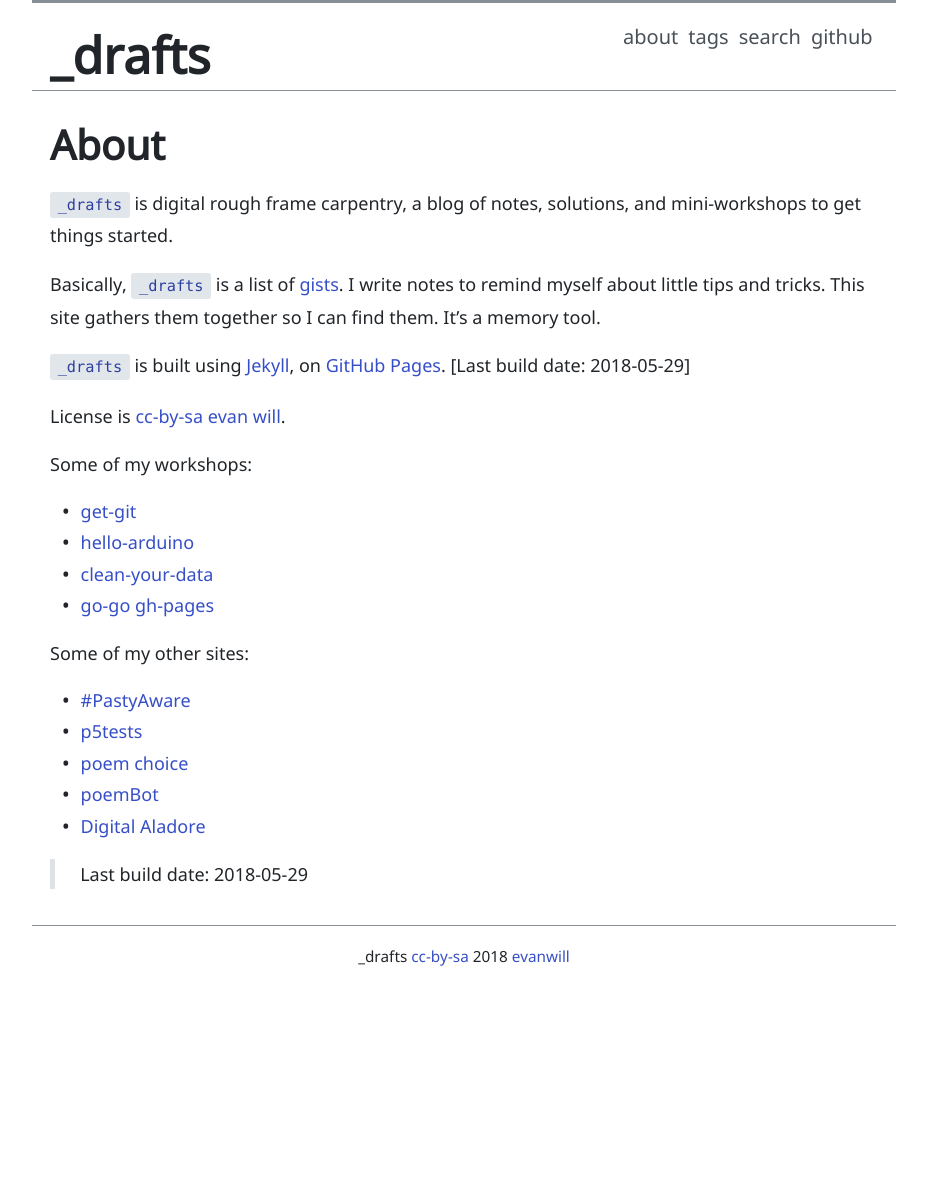
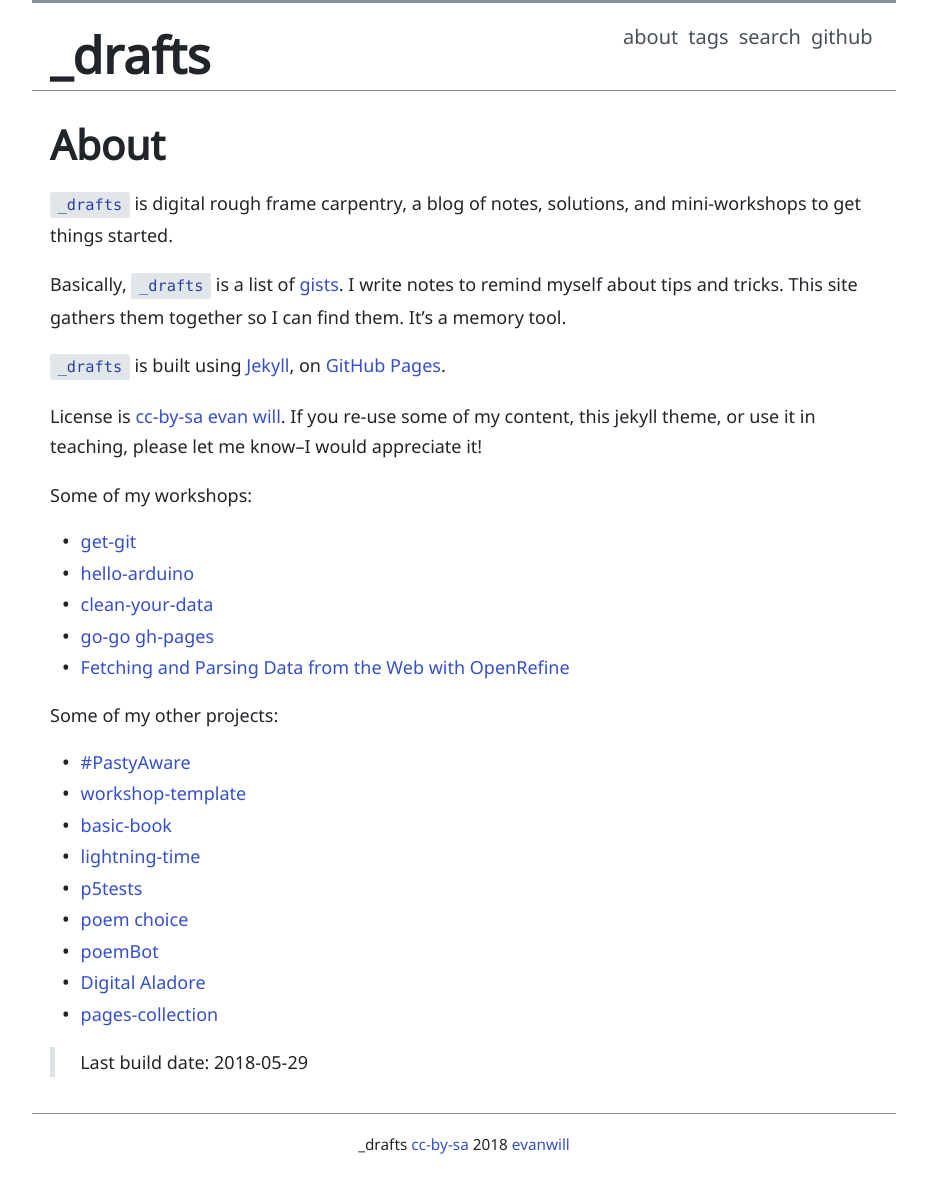
Before and after one commit to evanwill/_drafts, a Jekyll site: the page built from about.md, in a window 1280 px wide. Shown: the whole page, without its empty margins (176-1103 px from the left). Built offline with Jekyll 4.4.1, drawn with Linux system fonts in a browser that asks for light colours; before the commit the page ends 991 px from its top, so only the background shows below that.

Commit message:
update about info

```diff
--- a/about.md
+++ b/about.md
@@ -6,26 +6,33 @@ layout: page
 `_drafts` is digital rough frame carpentry, a blog of notes, solutions, and mini-workshops to get things started.
 
 Basically, `_drafts` is a list of [gists](https://gist.github.com/).
-I write notes to remind myself about little tips and tricks.
+I write notes to remind myself about tips and tricks.
 This site gathers them together so I can find them.
 It's a memory tool.
 
 `_drafts` is built using [Jekyll](https://jekyllrb.com/), on [GitHub Pages](https://pages.github.com/).
-[Last build date: {{ site.time | date: "%Y-%m-%d" }}]
 
 License is <a href="https://creativecommons.org/licenses/by-sa/4.0/" target="_blank" title="license">cc-by-sa</a> [evan will](https://github.com/evanwill).
+If you re-use some of my content, this jekyll theme, or use it in teaching, please let me know--I would appreciate it!
 
 Some of my workshops:
+
 - [get-git](https://evanwill.github.io/get-git/)
 - [hello-arduino](https://evanwill.github.io/hello-arduino/)
 - [clean-your-data](https://evanwill.github.io/clean-your-data/)
 - [go-go gh-pages](https://evanwill.github.io/go-go-ghpages/)
+- [Fetching and Parsing Data from the Web with OpenRefine](https://programminghistorian.org/en/lessons/fetch-and-parse-data-with-openrefine)
 
-Some of my other sites:
+Some of my other projects:
+
 - [#PastyAware](https://evanwill.github.io/pastyAware/)
+- [workshop-template](https://github.com/evanwill/workshop-template)
+- [basic-book](https://github.com/evanwill/basic-book)
+- [lightning-time](https://evanwill.github.io/lightning-time/)
 - [p5tests](https://evanwill.github.io/p5tests/index.html)
 - [poem choice](https://uidaholib.github.io/poemchoice/)
 - [poemBot](https://github.com/evanwill/poemBot)
 - [Digital Aladore](https://digitalaladore.wordpress.com/)
+- [pages-collection](https://github.com/uidaholib/pages-collection)
 
 > Last build date: {{ site.time | date: "%Y-%m-%d" }}
```
Also changed, not shown: README.md.
